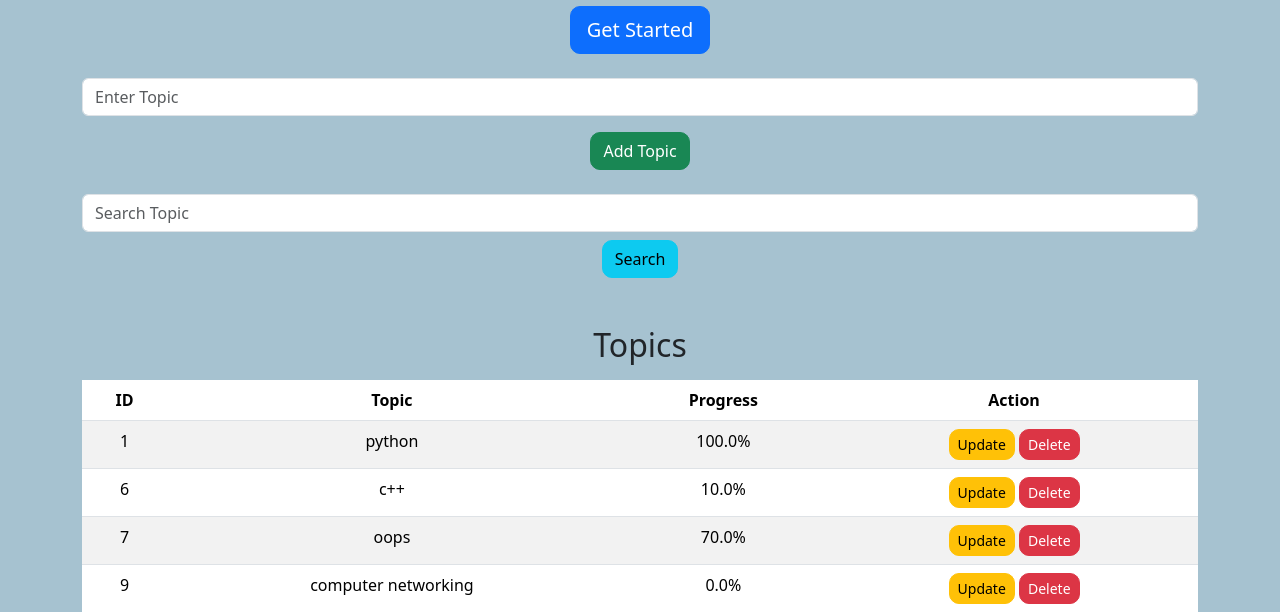
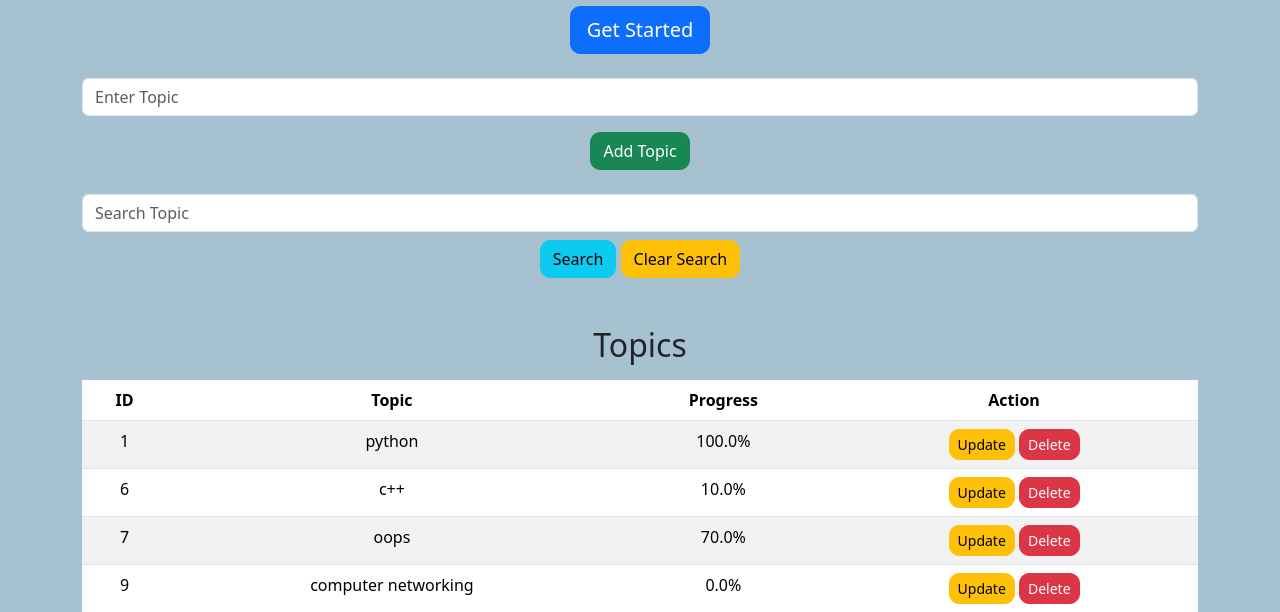
Before and after one commit to Kartikrana001/AI_Learning_Tracker, a Flask app: page / in a window 1280 px wide. Shown: the part 263-875 px from the top of the page. Run offline with Flask 3, Linux system fonts and the light colour scheme; data comes from the database, SQL or seed files in the repository.

Commit message:
improved search feature

```diff
--- a/app.py
+++ b/app.py
@@ -43,11 +43,11 @@ def delete(id):
 def update(id):
     if request.method == "POST":
         topic = request.form['topic'].strip()
+        progress = float(request.form["progress"])
         if topic == "":
-            flash("invalid topic!","danger")
-        progress = float(request.form["progress"])
-        if progress < 0 or progress > 100:
-            flash("invalid progress!","danger")
+            flash("Invalid topic!","danger")
+        elif progress < 0 or progress > 100:
+            flash("Invalid progress!","danger")
         else:
             database.update_topic(id,topic,progress)
             flash("Topic updated successfully!","warning")
--- a/templates/home.html
+++ b/templates/home.html
@@ -27,11 +27,12 @@
         <input
             type="text"
             name="search"
+            value="{{ request.args.get('search','') }}"
             class="form-control"
             placeholder="Search Topic">
-        <button class="btn btn-info mt-2">
-            Search
-        </button>
+        <button class="btn btn-info mt-2">Search</button>
+        <a href="/" class="btn btn-warning mt-2">Clear Search</a>
+
     </form>
     <h2 class="mt-5">Topics</h2>
 
```
